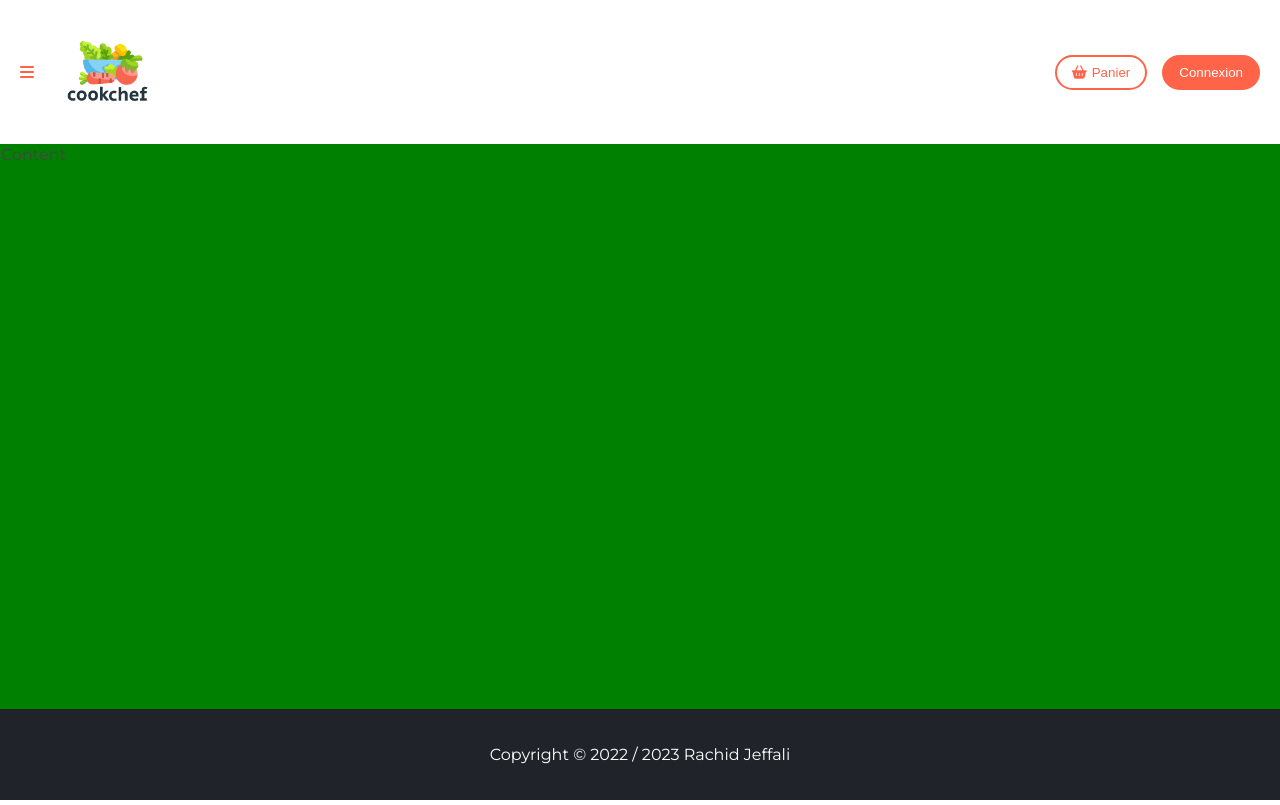
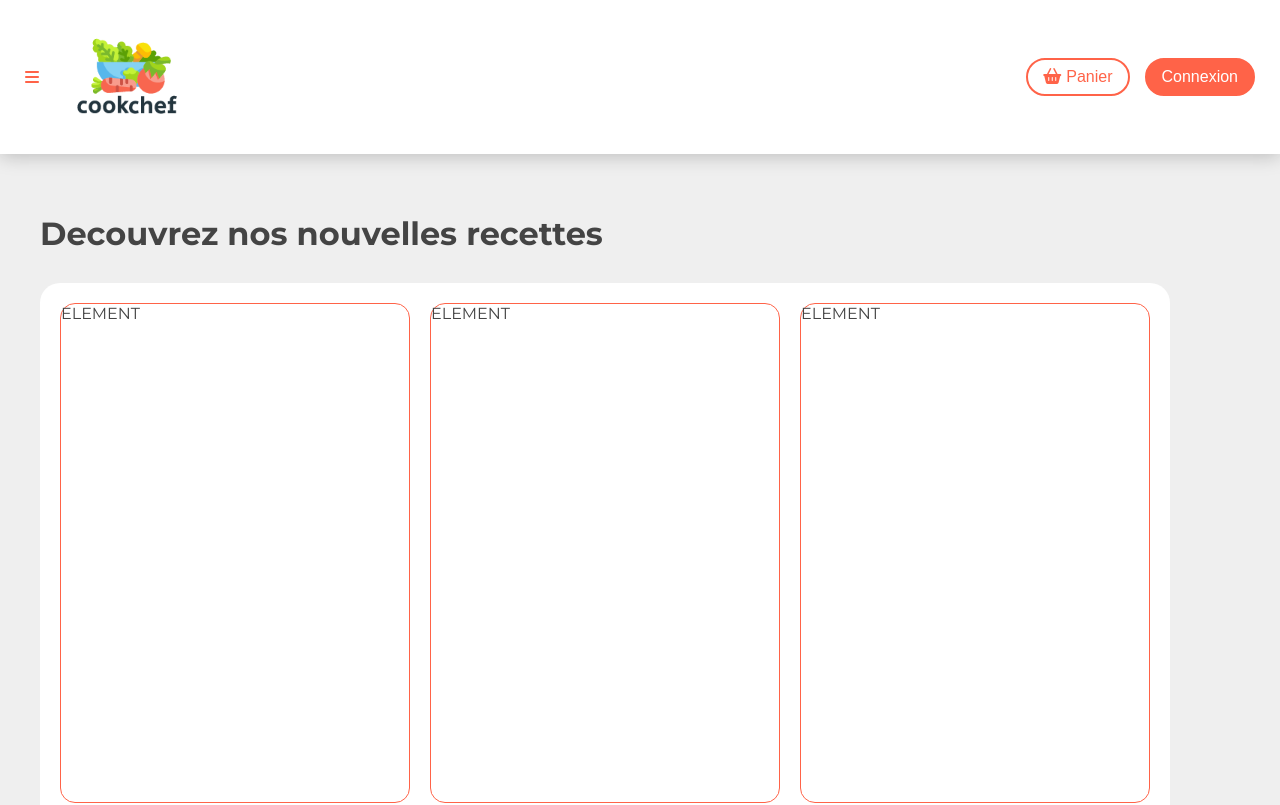
Before and after one commit to rachidje/cookchef, a React (Create React App) app: page / in a window 1280 px wide. Shown: the top 805 px of the page. Built offline with nearby package versions, Linux system fonts and the light colour scheme.

Commit message:
Mise en place du Content

```diff
--- a/src/assets/styles/_base.scss
+++ b/src/assets/styles/_base.scss
@@ -4,6 +4,7 @@
     -webkit-font-smoothing: antialiased;
     -moz-osx-font-smoothing: grayscale;
     color: var(--text-color);
+    background-color: var(--gray-2);
   }
 
   h1,h2,h3,h4 {
--- a/src/assets/styles/_theme.scss
+++ b/src/assets/styles/_theme.scss
@@ -3,6 +3,7 @@
     border-radius: 20px;
     cursor: pointer;
     transition: opacity .2s;
+    font-size: 16px;
 
     &:hover {
         opacity: 0.8;
@@ -20,3 +21,8 @@
     color: var(--primary);
     background-color: white;
 }
+
+.card {
+    border-radius: 20px;
+    background-color: white;
+}
--- a/src/assets/styles/_utils.scss
+++ b/src/assets/styles/_utils.scss
@@ -2,6 +2,7 @@
 .p-10 {padding: 10px;}
 .p-20 {padding: 20px;}
 .p-30 {padding: 30px;}
+.pt-30 {padding-top: 30px}
 .m-5 {margin: 5px;}
 .m-10 {margin: 10px;}
 .mr-5 {margin-right: 5px;}
--- a/src/assets/styles/_variables.scss
+++ b/src/assets/styles/_variables.scss
@@ -1,7 +1,7 @@
 :root {
     --primary: #ff6348;
     --gray-1: #20232a;
-    --gray-2: #fefefe;
+    --gray-2: #efefef;
     --font-family: "Montserrat", sans-serif;
     --box-shadow: 0 6px 9px 0 rgb(0 0 0 / 15%);
     --box-shadow-nav: rgb(0 0 0 / 22%) 0 2px 18px 0 ;
--- a/src/components/layout/Content.js
+++ b/src/components/layout/Content.js
@@ -1,3 +1,19 @@
+import styles from "./Content.module.scss";
+
 export default function Content() {
-    return <div className="flex-fill b2">Content</div>
+    return (
+        <div className="flex-fill container pt-30">
+            <h1 className="my-30">Decouvrez nos nouvelles recettes</h1>
+            <div className={`card p-20 ${styles.contentCard}`}>
+                <div className={styles.grid}>
+                    <div className={styles.elem}>ELEMENT</div>
+                    <div className={styles.elem}>ELEMENT</div>
+                    <div className={styles.elem}>ELEMENT</div>
+                    <div className={styles.elem}>ELEMENT</div>
+                    <div className={styles.elem}>ELEMENT</div>
+                    <div className={styles.elem}>ELEMENT</div>
+                </div>
+            </div>
+        </div>
+    )
 }
--- /dev/null
+++ b/src/components/layout/Content.module.scss
@@ -0,0 +1,17 @@
+.grid {
+    display: grid;
+    place-content: center;
+    grid-template-columns: repeat(3, 350px);
+    grid-auto-columns: repeat(3, 350px);
+    gap: 20px;
+}
+
+.elem {
+    border: 1px solid var(--primary);
+    border-radius: 15px;
+    height: 500px;
+}
+
+.contentCard {
+    width: 1130px;
+}
--- a/src/components/layout/Header.js
+++ b/src/components/layout/Header.js
@@ -4,13 +4,13 @@
 export default function Header() {
     return (
         <header className={`${styles.header} d-flex flex-row align-items-center`}>
-            <i class="fa-solid fa-bars mr-15"></i>
+            <i className="fa-solid fa-bars mr-15"></i>
             <div className="flex-fill">
                 <img src={cookchef} alt="logo" />
             </div>
             <ul>
                 <button className="btn btn-reverse-primary mr-15">
-                    <i class="fa-solid fa-basket-shopping mr-5"></i>
+                    <i className="fa-solid fa-basket-shopping mr-5"></i>
                     <span>Panier</span>
                 </button>
                 <button className="btn btn-primary">Connexion</button>
--- a/src/components/layout/Header.module.scss
+++ b/src/components/layout/Header.module.scss
@@ -1,9 +1,10 @@
 .header {
-    padding: 10px 20px;
+    padding: 0px 25px;
     box-shadow: var(--box-shadow-nav);
     color: var(--primary);
+    background-color: white;
 
     img {
-        width: 120px;
+        width: 150px;
     }
 }
```
